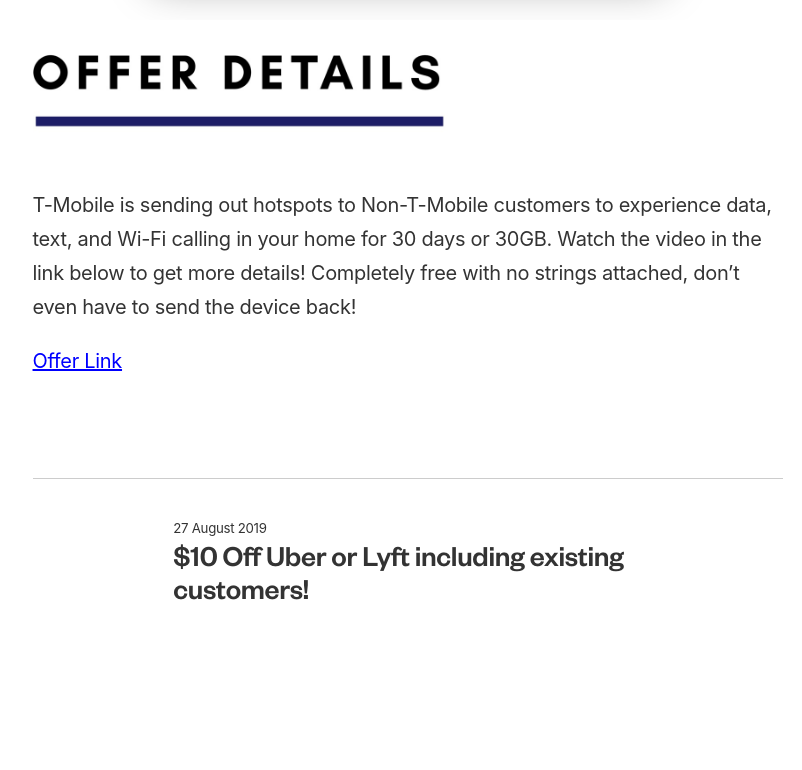
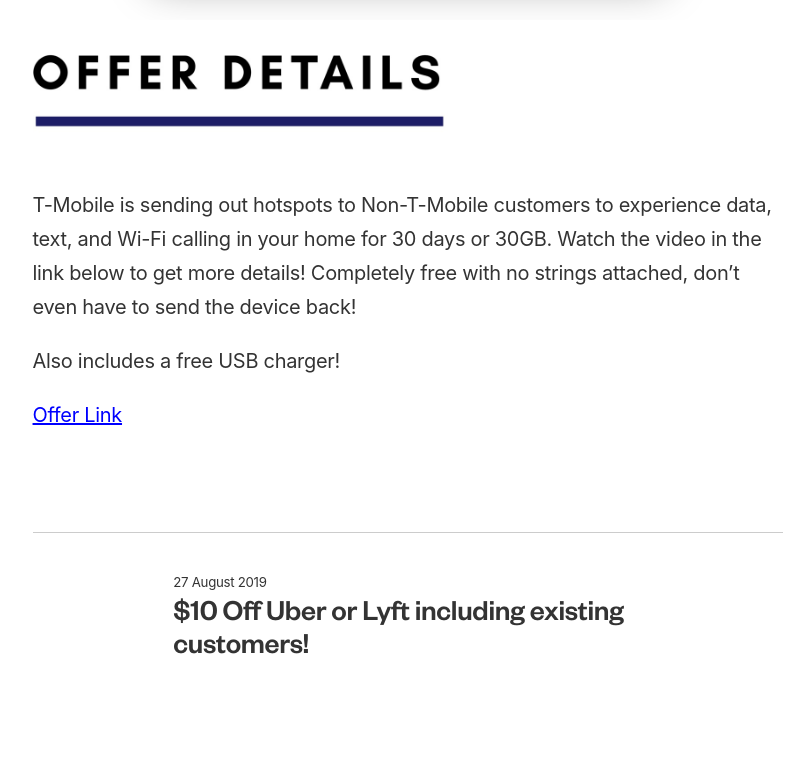
Before and after one commit to ohiosveryown/atldeals, a Jekyll site: the page built from _posts/2019-08-29-free-wifi-hotspot.markdown, in a window 1280 px wide. Shown: the part 737-1507 px from the top of the page, without its empty margins (232-1034 px from the left). Built offline with Jekyll 4.4.1, drawn with Linux system fonts in a browser that asks for light colours; before the commit the page ends 1453 px from its top, so only the background shows below that.

Commit message:
Updated Free Wifi Hotspot

```diff
--- a/_posts/2019-08-29-free-wifi-hotspot.markdown
+++ b/_posts/2019-08-29-free-wifi-hotspot.markdown
@@ -14,4 +14,6 @@
 
 T-Mobile is sending out hotspots to Non-T-Mobile customers to experience data, text, and Wi-Fi calling in your home for 30 days or 30GB. Watch the video in the link below to get more details! Completely free with no strings attached, don't even have to send the device back!
 
+Also includes a free USB charger!
+
 [Offer Link](https://www.t-mobile.com/offers/free-trial#)
```
